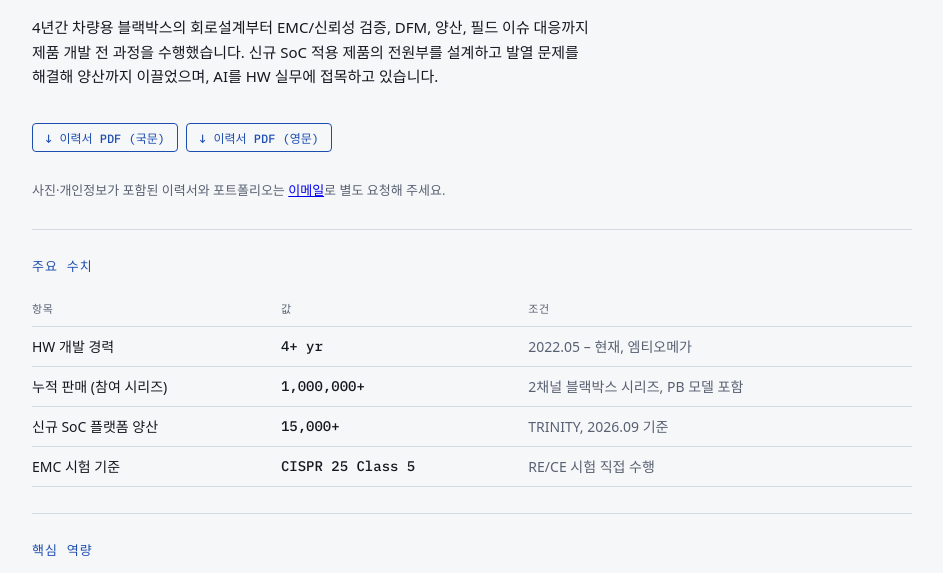
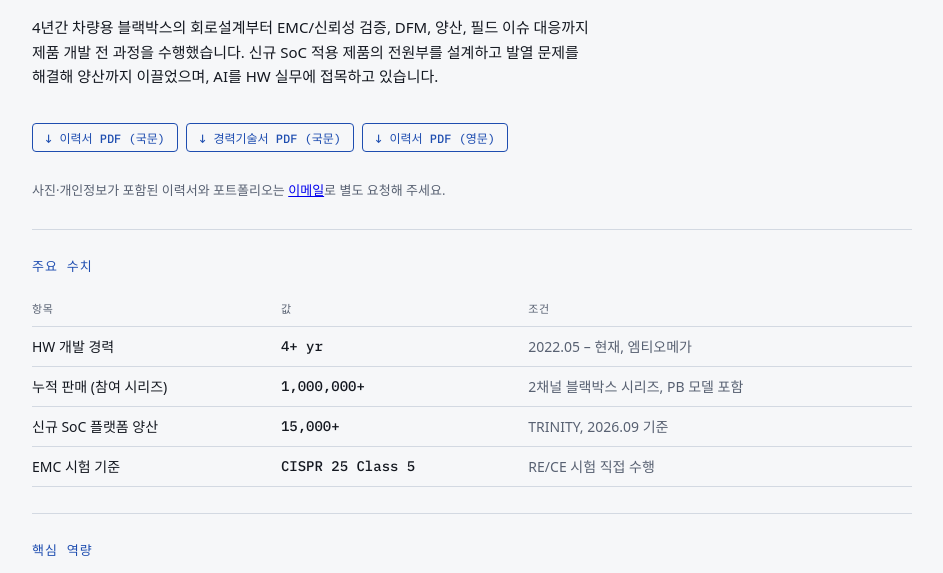
Before and after one commit to YohanJohnChoi/YohanJohnChoi.github.io, a plain HTML site: page index.html in a window 1280 px wide. Shown: the part 226-799 px from the top of the page, without its empty margins (168-1111 px from the left). Drawn offline with Linux system fonts and the light colour scheme; a web font is replaced by a local one.

Commit message:
국문 다운로드를 이력서와 경력기술서로 분리
Co-Authored-By: Claude Opus 5.5 <noreply@anthropic.com>

```diff
--- a/index.html
+++ b/index.html
@@ -200,6 +200,9 @@ html { scroll-behavior: smooth; }
     <div class="downloads">
       <a class="copy" href="Yohan_Choi_Resume_KO.pdf" download>
         <span data-l="ko">↓ 이력서 PDF (국문)</span><span data-l="en">↓ Résumé PDF (Korean)</span>
+      </a>
+      <a class="copy" href="Yohan_Choi_Career_KO.pdf" download>
+        <span data-l="ko">↓ 경력기술서 PDF (국문)</span><span data-l="en">↓ Career Description PDF (Korean)</span>
       </a>
       <a class="copy" href="Yohan_Choi_Resume_EN.pdf" download>
         <span data-l="ko">↓ 이력서 PDF (영문)</span><span data-l="en">↓ Résumé PDF (English)</span>
```
Also changed, not shown: 3 other files.
